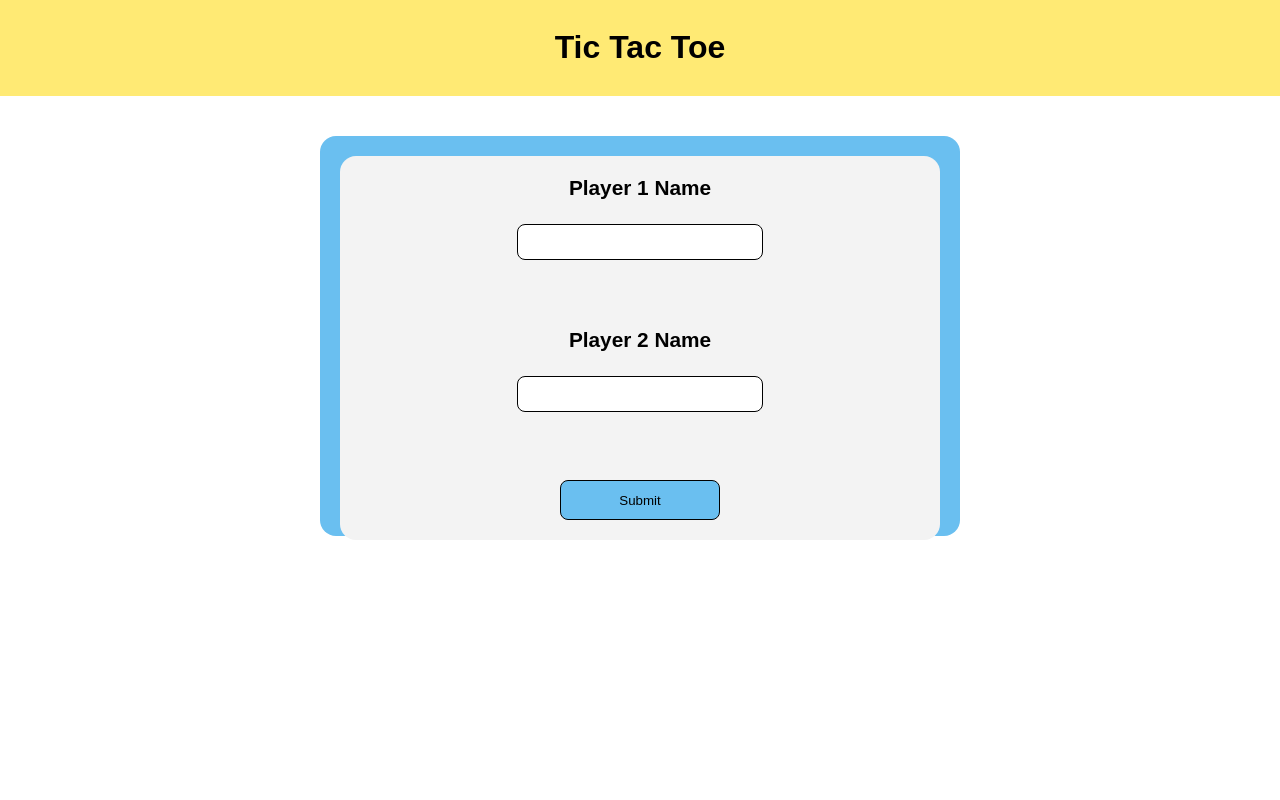
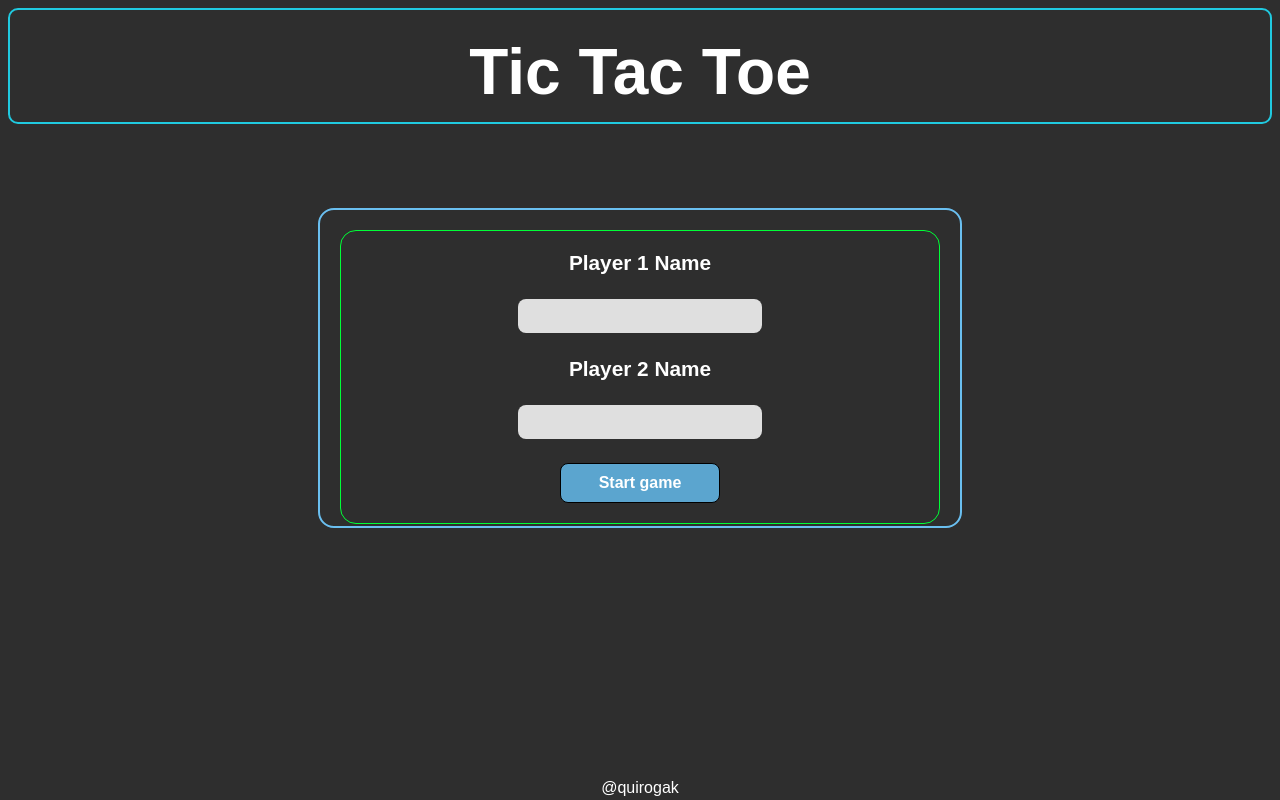
Before and after one commit to quirogak/tic-tac-toe, a plain HTML site: page index.html in a window 1280 px wide. Drawn offline with Linux system fonts and the light colour scheme.

Commit message:
Changed the style and structure of the page.
The page has now a black background with "neon" inspired borders.
Added a footer.

```diff
--- a/index.html
+++ b/index.html
@@ -23,11 +23,12 @@
                     <label for="name2">Player 2 Name</label>
                     <input type="text" id="name2" name="user_name2">
                 </li>
-                <button id="submit">Submit</button>
+                <button id="submit">Start game</button>
             </ul>
         </div>
     </div>
     <div class="messages"></div>
+    <div class="footer"><p>@quirogak</p></div>
 
 </body>
 </html>
--- a/style.css
+++ b/style.css
@@ -2,23 +2,39 @@ body {
     margin: 0;
     padding: 0;
     font-family:Arial, Helvetica, sans-serif;
+    background-color: rgb(46, 46, 46);
 }
 
 .header {
     margin: 0;
-    background-color: rgb(255, 234, 116);
+    border: 2px solid rgb(32, 202, 224);;
+    border-radius: 10px;
     padding: 1vh;
     display: flex;
     justify-content: center;
-    height: 10vh;
+    align-items: center;
+    height: 12vh;
+    font-size: 2rem;
+    margin-left: 1vh;
+    margin-right: 1vh;
+    margin-top: 1vh;
+    color: white;
+    flex-direction: column;
+
 }
 
+
+h1 {
+    margin: 0;
+    margin-top: 1.5vh;
+}
 .main-content {
     width: 100%;
-    height: 60vh;
+    height: 55vh;
     display: flex;
     justify-content: center;
     align-items: center;
+    margin-top: 3vh;
 }
 
 .game-board {
@@ -26,12 +42,13 @@ body {
     height: 60vh;
     display: grid;
     grid-template: repeat(3,1fr) / repeat(3,1fr);
-    border: 1px solid black;
+    border: 1px solid rgb(255, 255, 255);
     margin-top: 10vh;
 }
 
 .game-board > div {
-    border: 1px solid black;
+    border: 1px solid rgb(255, 255, 255);
+    color: white;
     display: flex;
     justify-content: center;
     align-items: center;
@@ -39,15 +56,21 @@ body {
 }
 
 .messages {
-    margin-top: 8vh;
     width: 100%;
-    height: 20vh;
+    height: 13.5vh;
+    margin-top: 10vh;
+    display: flex;
+    flex-direction: column;
+    justify-content: center;
+    align-items: center;
+    font-size: 1.5rem;
+    color: white;
 }
 
 .player-selection {
     width: 80vh;
-    height: 50vh;
-    background-color: rgb(106, 191, 240);
+    height: 39.4vh;
+    border: 2px solid rgb(106, 191, 240);
     border-radius: 2vh;
     position: relative;
 }
@@ -60,16 +83,18 @@ li {
     gap: 3vh;
     font-size: 1.3rem;
     font-weight: bold;
+    color: white;
 }
 
 ul {
     display: flex;
     flex-direction: column;
-    gap: 8.5vh;
+    gap: 3vh;
     align-items: center;
     padding: 20px;
     margin: 20px;
-    background-color: rgb(243, 243, 243);
+    background-color: rgb(46, 46, 46);
+    border: 1px solid rgb(0, 255, 55);
     border-radius: 2vh;
 
 }
@@ -80,17 +105,30 @@ input {
     width: 30vh;
     height: 4vh;
     font-size: 1.5rem;
-    border: 1px solid black;
+    background-color: rgb(223, 223, 223);
 }
+
 
 button {
     height: 5vh;
     width: 20vh;
     border: 1px solid black;
     border-radius: 1vh;
-    background-color:    rgb(106, 191, 240);
+    background-color:    rgb(91, 165, 207);
+    font-weight: bold;
+    color: white;
+    font-size: 1rem;
 }
 
 button:hover {
-    background-color:  rgb(119, 212, 255);
+    background-color:  rgb(105, 188, 226);
+
 }
+
+.footer {
+    color: white;
+    display: flex;
+    justify-content: center;
+    align-items: center;
+    height: 3vh;
+}
```
